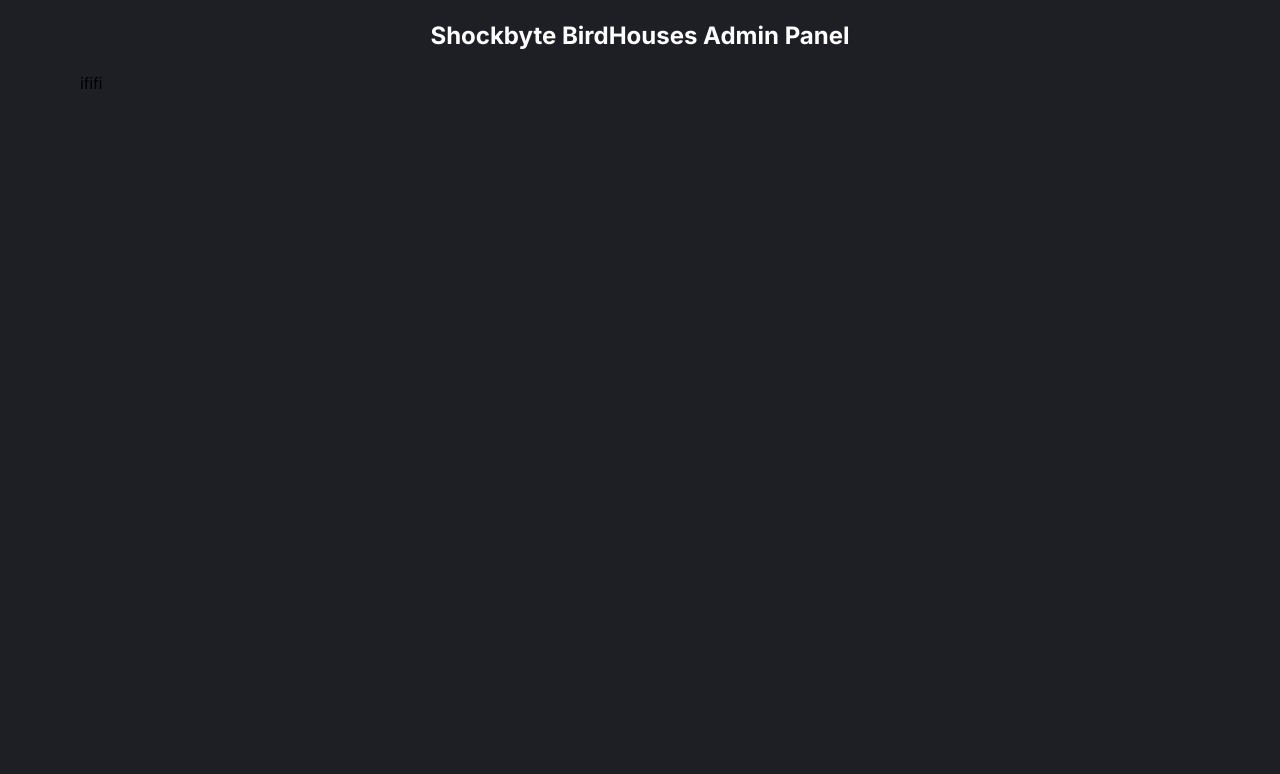
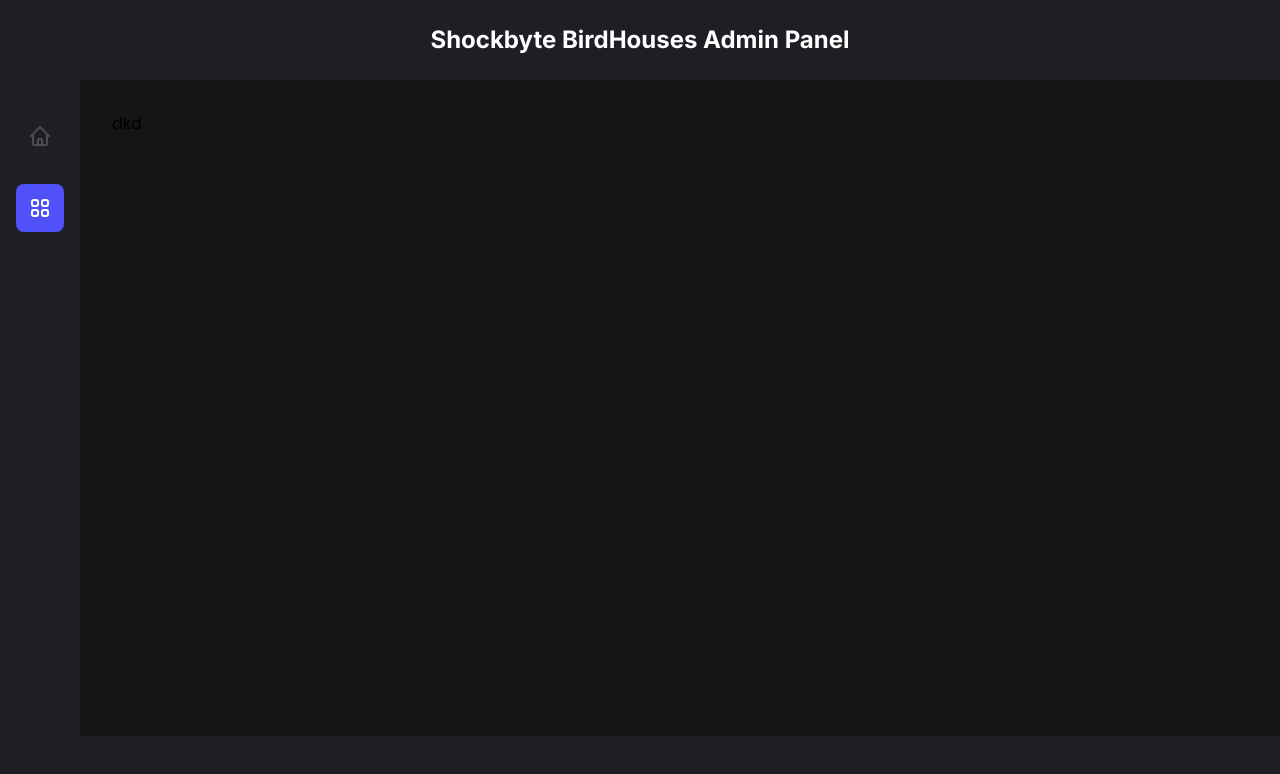
Before and after one commit to Alphajeez96/alpha-bird-house, a Vue app: page /bird-houses in a window 1280 px wide. Shown: the top 774 px of the page. Built offline with nearby package versions, Linux system fonts and the light colour scheme.

Commit message:
chore:sidebar component

```diff
--- a/components.d.ts
+++ b/components.d.ts
@@ -7,8 +7,10 @@
 
 declare module 'vue' {
   export interface GlobalComponents {
-    Button: typeof import('./src/components/Button.vue')['default']
+    Button: (typeof import('./src/components/Button.vue'))['default']
+    Dashboard: typeof import('./src/components/icons/Dashboard.vue')['default']
     Header: typeof import('./src/components/Partials/Header.vue')['default']
+    House: typeof import('./src/components/icons/House.vue')['default']
     RouterLink: typeof import('vue-router')['RouterLink']
     RouterView: typeof import('vue-router')['RouterView']
     SideBar: typeof import('./src/components/Partials/SideBar.vue')['default']
--- a/src/App.vue
+++ b/src/App.vue
@@ -3,7 +3,7 @@
     <Header />
     <component :is="$route.meta.layout || 'div'">
       <router-view v-slot="{ Component }">
-        <transition :name="!$route.meta.layout ? 'fade-up' : ''">
+        <transition name="fade-up">
           <component :is="Component" />
         </transition>
       </router-view>
--- a/src/assets/main.scss
+++ b/src/assets/main.scss
@@ -13,3 +13,31 @@
 body {
   @apply scroll-smooth bg-gray font-poppins lg:overflow-hidden;
 }
+
+.inner-container {
+  @apply bg-black p-8 overflow-auto;
+  height: calc(100vh - 9rem);
+}
+
+/** Transparent Scroll Bar **/
+.transparent-scrollbar {
+  scrollbar-width: thin;
+  scrollbar-color: transparent transparent;
+
+  &::-webkit-scrollbar {
+    width: 0px;
+  }
+
+  &::-webkit-scrollbar-thumb {
+    background-color: transparent;
+    border: 1px solid transparent;
+  }
+
+  &::-webkit-scrollbar-track {
+    background-color: transparent;
+  }
+
+  &::-webkit-scrollbar-thumb {
+    background-color: transparent;
+  }
+}
--- a/src/components/Partials/Header.vue
+++ b/src/components/Partials/Header.vue
@@ -6,7 +6,7 @@
 
 <style scoped lang="scss">
 header {
-  @apply py-5 text-center;
+  @apply h-20 flex items-center justify-center;
 
   h1 {
     @apply text-white font-bold text-2xl font-inter;
--- a/src/components/Partials/SideBar.vue
+++ b/src/components/Partials/SideBar.vue
@@ -1,9 +1,64 @@
 <template>
-  <div class="side-bar"></div>
+  <aside>
+    <div class="pt-3 flex flex-col gap-6">
+      <button
+        class="route"
+        v-for="{ route, icon } in routes"
+        :key="route"
+        :class="{ active: getActive(route) }"
+        @click="handleRouting(route)"
+      >
+        <component :is="icon" :stroke="getActive(route) ? '#ffffff' : '#4b4c51'" />
+      </button>
+    </div>
+  </aside>
 </template>
 
+<script setup lang="ts">
+import { type Component } from 'vue'
+import { useRoute, useRouter } from 'vue-router'
+import House from '../icons/House.vue'
+import Dashboard from '../icons/Dashboard.vue'
+
+const route = useRoute()
+const router = useRouter()
+
+interface Route {
+  route: string
+  icon: Component
+}
+
+const routes: Route[] = [
+  { route: '/', icon: House },
+  { route: '/bird-houses', icon: Dashboard }
+]
+
+const getActive = (name: string) => {
+  return route.path === name
+}
+
+const handleRouting = (route: string) => {
+  if (route === '/') {
+    // reset Store here, This is presumed to simulate a logout action
+  }
+  router.push(route)
+}
+</script>
+
 <style scoped lang="scss">
-.side-bar {
-  @apply w-20;
+aside {
+  @apply w-20 py-5 flex justify-center;
+
+  .route {
+    @apply h-12 w-12 flex justify-center items-center duration-300;
+
+    &.active {
+      @apply bg-purple rounded-lg;
+    }
+
+    &:hover {
+      @apply opacity-75;
+    }
+  }
 }
 </style>
--- /dev/null
+++ b/src/components/icons/Dashboard.vue
@@ -0,0 +1,38 @@
+<template>
+  <svg width="18" height="18" viewBox="0 0 18 18" fill="none" xmlns="http://www.w3.org/2000/svg">
+    <path
+      d="M1 3C1 1.89543 1.89543 1 3 1H5C6.10457 1 7 1.89543 7 3V5C7 6.10457 6.10457 7 5 7H3C1.89543 7 1 6.10457 1 5V3Z"
+      :stroke="stroke"
+      stroke-width="2"
+      stroke-linecap="round"
+      stroke-linejoin="round"
+    />
+    <path
+      d="M11 3C11 1.89543 11.8954 1 13 1H15C16.1046 1 17 1.89543 17 3V5C17 6.10457 16.1046 7 15 7H13C11.8954 7 11 6.10457 11 5V3Z"
+      :stroke="stroke"
+      stroke-width="2"
+      stroke-linecap="round"
+      stroke-linejoin="round"
+    />
+    <path
+      d="M1 13C1 11.8954 1.89543 11 3 11H5C6.10457 11 7 11.8954 7 13V15C7 16.1046 6.10457 17 5 17H3C1.89543 17 1 16.1046 1 15V13Z"
+      :stroke="stroke"
+      stroke-width="2"
+      stroke-linecap="round"
+      stroke-linejoin="round"
+    />
+    <path
+      d="M11 13C11 11.8954 11.8954 11 13 11H15C16.1046 11 17 11.8954 17 13V15C17 16.1046 16.1046 17 15 17H13C11.8954 17 11 16.1046 11 15V13Z"
+      :stroke="stroke"
+      stroke-width="2"
+      stroke-linecap="round"
+      stroke-linejoin="round"
+    />
+  </svg>
+</template>
+
+<script setup lang="ts">
+withDefaults(defineProps<{ stroke: string }>(), {
+  stroke: '#707070'
+})
+</script>
--- /dev/null
+++ b/src/components/icons/House.vue
@@ -0,0 +1,12 @@
+<template>
+  <svg width="20" height="20" viewBox="0 0 20 20" fill="none" xmlns="http://www.w3.org/2000/svg">
+    <path
+      d="M1 10L3 8M3 8L10 1L17 8M3 8V18C3 18.5523 3.44772 19 4 19H7M17 8L19 10M17 8V18C17 18.5523 16.5523 19 16 19H13M7 19C7.55228 19 8 18.5523 8 18V14C8 13.4477 8.44772 13 9 13H11C11.5523 13 12 13.4477 12 14V18C12 18.5523 12.4477 19 13 19M7 19H13"
+      stroke="white"
+      stroke-opacity="0.2"
+      stroke-width="2"
+      stroke-linecap="round"
+      stroke-linejoin="round"
+    />
+  </svg>
+</template>
--- a/src/layouts/Dashboard.vue
+++ b/src/layouts/Dashboard.vue
@@ -1,9 +1,8 @@
 <template>
   <section class="flex">
-    <aside>
-      <SideBar />
-    </aside>
-
-    <div class="flex-grow">ififi</div>
+    <SideBar />
+    <div class="flex-grow">
+      <slot />
+    </div>
   </section>
 </template>
--- a/src/views/BirdHouses.vue
+++ b/src/views/BirdHouses.vue
@@ -1,3 +1,3 @@
 <template>
-  <p>BIRD HOUSES</p>
+  <section class="inner-container transparent-scrollbar">dkd</section>
 </template>
```
